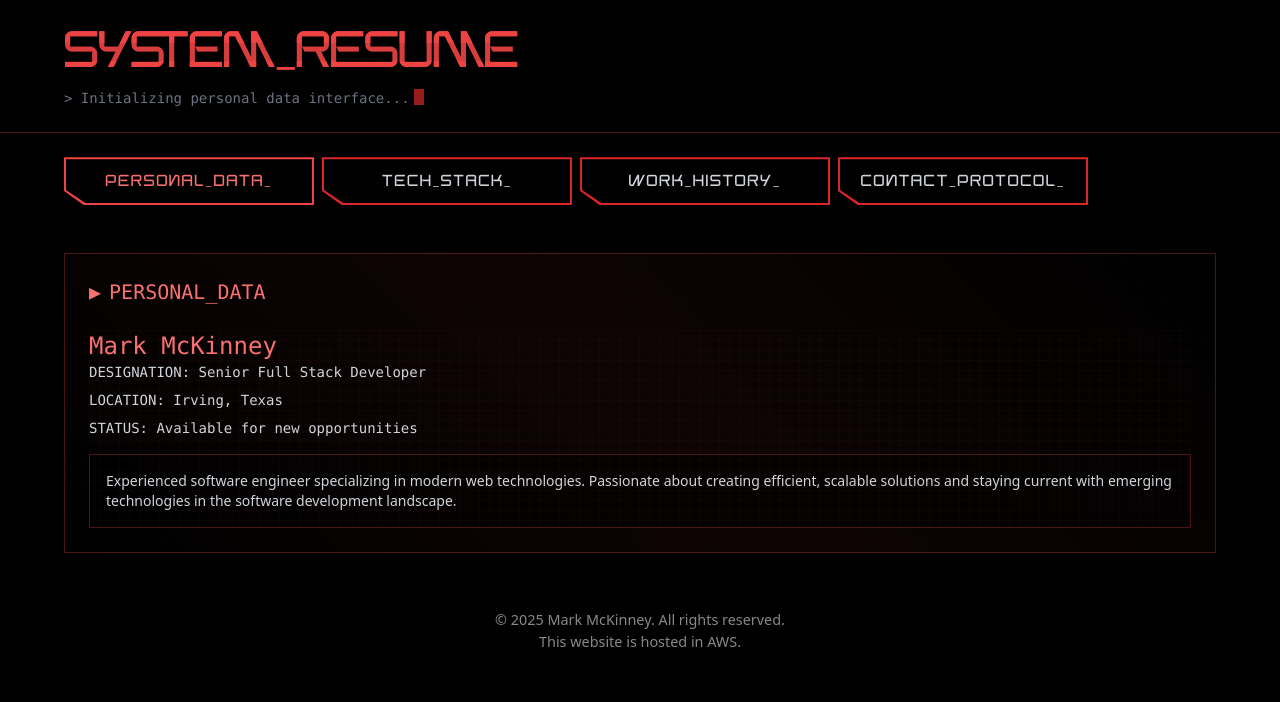
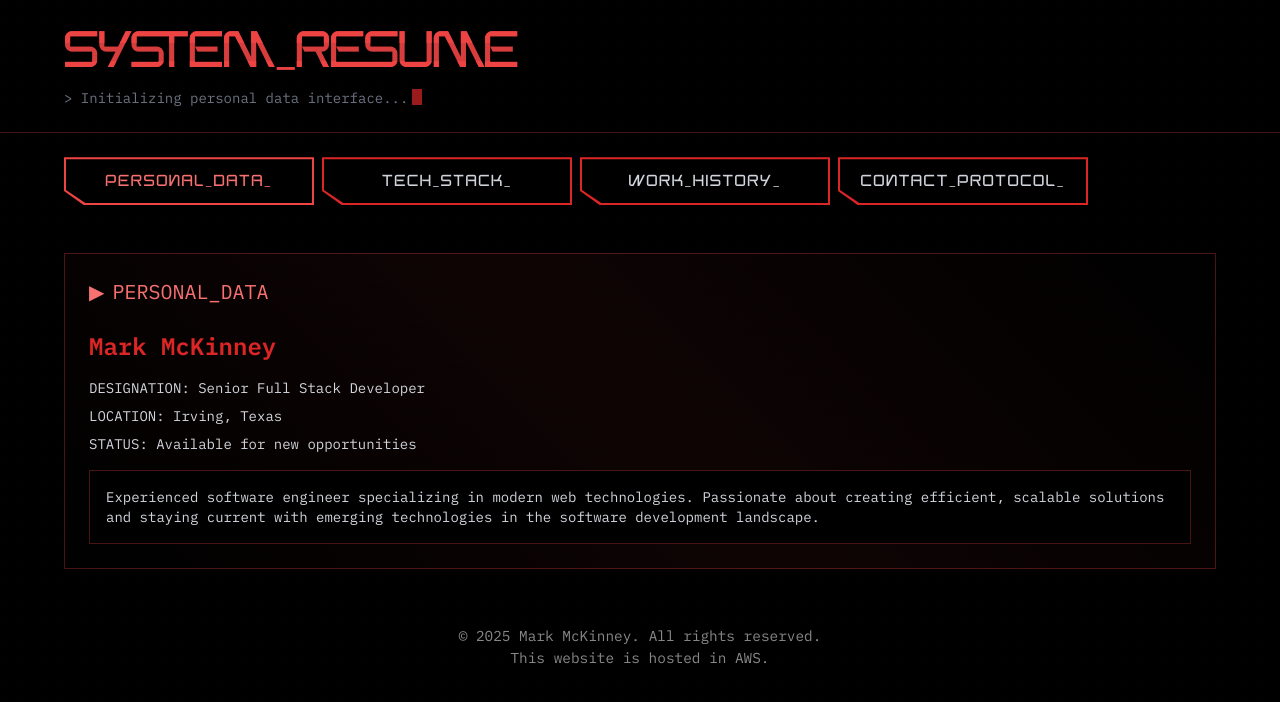
Before and after one commit to markmck/PersonalWebsite, a React (Vite) app: page / in a window 1280 px wide. Shown: the top 702 px of the page. Built offline with nearby package versions, Linux system fonts and the light colour scheme.

Commit message:
feat: added IBM console font

```diff
--- a/index.html
+++ b/index.html
@@ -1,8 +1,15 @@
-<!doctype html>
+<!DOCTYPE html>
 <html lang="en">
   <head>
     <meta charset="UTF-8" />
     <link rel="icon" type="image/png" href="src/assets/letter-m.png" />
+    <link rel="preconnect" href="https://fonts.googleapis.com" />
+    <link rel="preconnect" href="https://fonts.gstatic.com" crossorigin />
+    <link
+      href="https://fonts.googleapis.com/css2?family=IBM+Plex+Mono:wght@400;500;600&display=swap"
+      rel="stylesheet"
+    />
+
     <meta name="viewport" content="width=device-width, initial-scale=1.0" />
     <title>Mark A McKinney</title>
   </head>
--- a/src/components/sections/aboutSection.jsx
+++ b/src/components/sections/aboutSection.jsx
@@ -1,19 +1,22 @@
 import React from "react";
 
 const AboutSection = () => (
-  <div className="grid-pattern">
-    <h2 className="text-2xl font-mono text-cyber-accent mb-4t">
+    <div>
+        <h2
+            className="text-2xl text-cyber-accent mb-4t font-bold"
+            style={{ color: "var(--color-cyber-secondary)" }}
+        >
             Mark McKinney
         </h2>
-    <div className="text-terminal-text space-y-2">
-      <p className="font-mono text-sm">
+        <div className="text-terminal-text space-y-2 pt-4">
+            <p className="text-sm">
                 DESIGNATION: Senior Full Stack Developer
             </p>
-      <p className="font-mono text-sm">LOCATION: Irving, Texas</p>
-      <p className="font-mono text-sm">
+            <p className="text-sm">LOCATION: Irving, Texas</p>
+            <p className=" text-sm">
                 STATUS: Available for new opportunities
             </p>
-      <div className="mt-4 p-4 border border-cyber-primary/30 bg-terminal-bg/50">
+            <div className="mt-4 p-4 border border-cyber-primary/30 bg-terminal-bg/100">
                 <p className="text-sm">
                     Experienced software engineer specializing in modern web technologies.
                     Passionate about creating efficient, scalable solutions and staying
--- a/src/index.css
+++ b/src/index.css
@@ -16,19 +16,21 @@
   --color-terminal-border: rgba(239, 68, 68, 0.3);
   --color-background: #242424;
   --color-text: rgba(255, 255, 255, 0.87);
+
+  --font-mono: "IBM Plex Mono";
 }
 
 @font-face {
-    font-family: 'FutureFont';
-    src: url('assets/fonts/TechnoCharmDemoVersionRegular-ALaZm.otf') format('opentype');
-    font-weight: normal;
-    font-style: normal;
-    font-display: swap; /* Improves loading performance */
+  font-family: "FutureFont";
+  src: url("assets/fonts/TechnoCharmDemoVersionRegular-ALaZm.otf")
+    format("opentype");
+  font-weight: normal;
+  font-style: normal;
+  font-display: swap; /* Improves loading performance */
 }
 
-
 :root {
-  font-family: system-ui, Avenir, Helvetica, Arial, sans-serif;
+  font-family: IBM Plex Mono, Consolas, system-ui, Avenir, Helvetica, Arial, sans-serif;
   line-height: 1.5;
   font-weight: 400;
 
```
Lines whose indentation alone changed are shown as unchanged.
